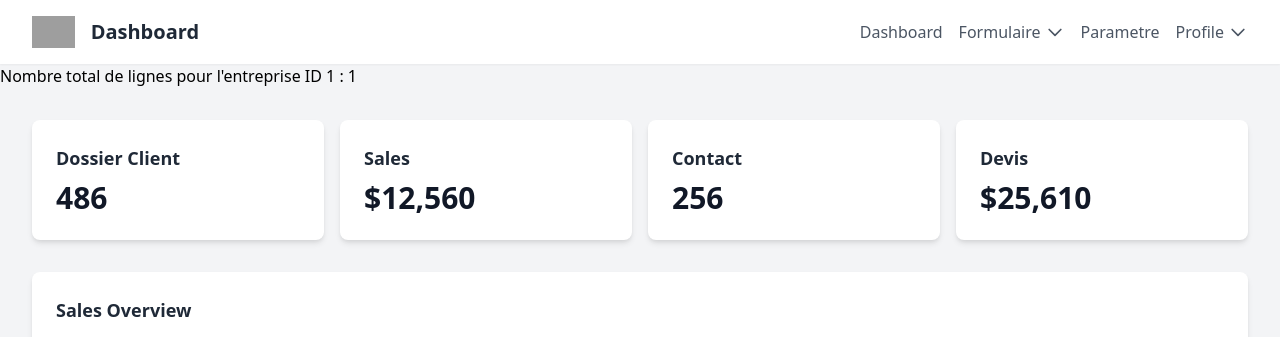
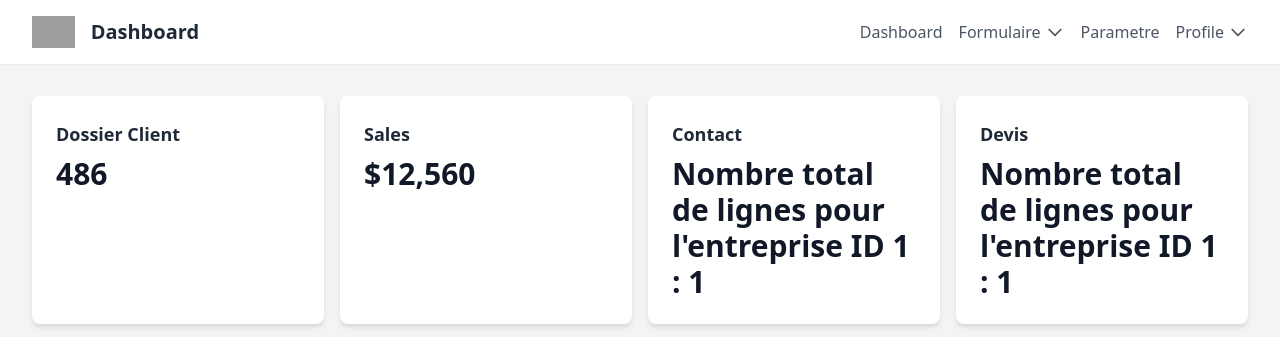
Before and after one commit to humath174/digitalweb, a PHP site: page / in a window 1280 px wide. Shown: the top 337 px of the page. Run offline with PHP 8.4, Linux system fonts and the light colour scheme; tables that the repository leaves empty or names only in its code hold one stand-in row (values such as "Sample post"); grey boxes are pictures that could not be loaded.

Commit message:
Update index.php

```diff
--- a/index.php
+++ b/index.php
@@ -18,6 +18,7 @@ $entreprise_id_session = 1; // Exemple
 
 include('component/database.php');
 
+
 try {
     $pdo = new PDO("mysql:host=$serveur;dbname=$baseDeDonnees", $utilisateur, $motDePasse);
     $pdo->setAttribute(PDO::ATTR_ERRMODE, PDO::ERRMODE_EXCEPTION);
@@ -30,7 +31,25 @@ try {
     $result = $stmt->fetch(PDO::FETCH_ASSOC);
     $total_rows = $result['total_rows'];
 
-    echo "Nombre total de lignes pour l'entreprise ID $entreprise_id_session : $total_rows";
+
+
+} catch (PDOException $e) {
+    echo "Erreur de connexion à la base de données : " . $e->getMessage();
+}
+
+try {
+    $pdo = new PDO("mysql:host=$serveur;dbname=$baseDeDonnees", $utilisateur, $motDePasse);
+    $pdo->setAttribute(PDO::ATTR_ERRMODE, PDO::ERRMODE_EXCEPTION);
+
+    // Requête pour compter le nombre d'employés avec entreprise_id correspondant à celui de la session
+    $stmt = $pdo->prepare("SELECT COUNT(*) as total_rows FROM demande_contact WHERE entreprise_id = :entreprise_id");
+    $stmt->bindParam(':entreprise_id', $entreprise_id_session);
+    $stmt->execute();
+
+    $result = $stmt->fetch(PDO::FETCH_ASSOC);
+    $total_rows2 = $result['total_rows'];
+
+
 
 } catch (PDOException $e) {
     echo "Erreur de connexion à la base de données : " . $e->getMessage();
@@ -60,13 +79,21 @@ try {
         <!-- Card 3 -->
         <div class="bg-white p-6 rounded-lg shadow-md">
             <h2 class="text-lg font-semibold text-gray-800 mb-2">Contact</h2>
-            <p class="text-3xl font-bold text-gray-900">256</p>
+            <p class="text-3xl font-bold text-gray-900">
+                <?php
+                echo "Nombre total de lignes pour l'entreprise ID $entreprise_id_session : $total_rows2";
+                ?>
+            </p>
         </div>
 
         <!-- Card 4 -->
         <div class="bg-white p-6 rounded-lg shadow-md">
             <h2 class="text-lg font-semibold text-gray-800 mb-2">Devis</h2>
-            <p class="text-3xl font-bold text-gray-900">$25,610</p>
+            <p class="text-3xl font-bold text-gray-900">
+                <?php
+                echo "Nombre total de lignes pour l'entreprise ID $entreprise_id_session : $total_rows";
+                ?>
+            </p>
         </div>
     </div>
 
```
